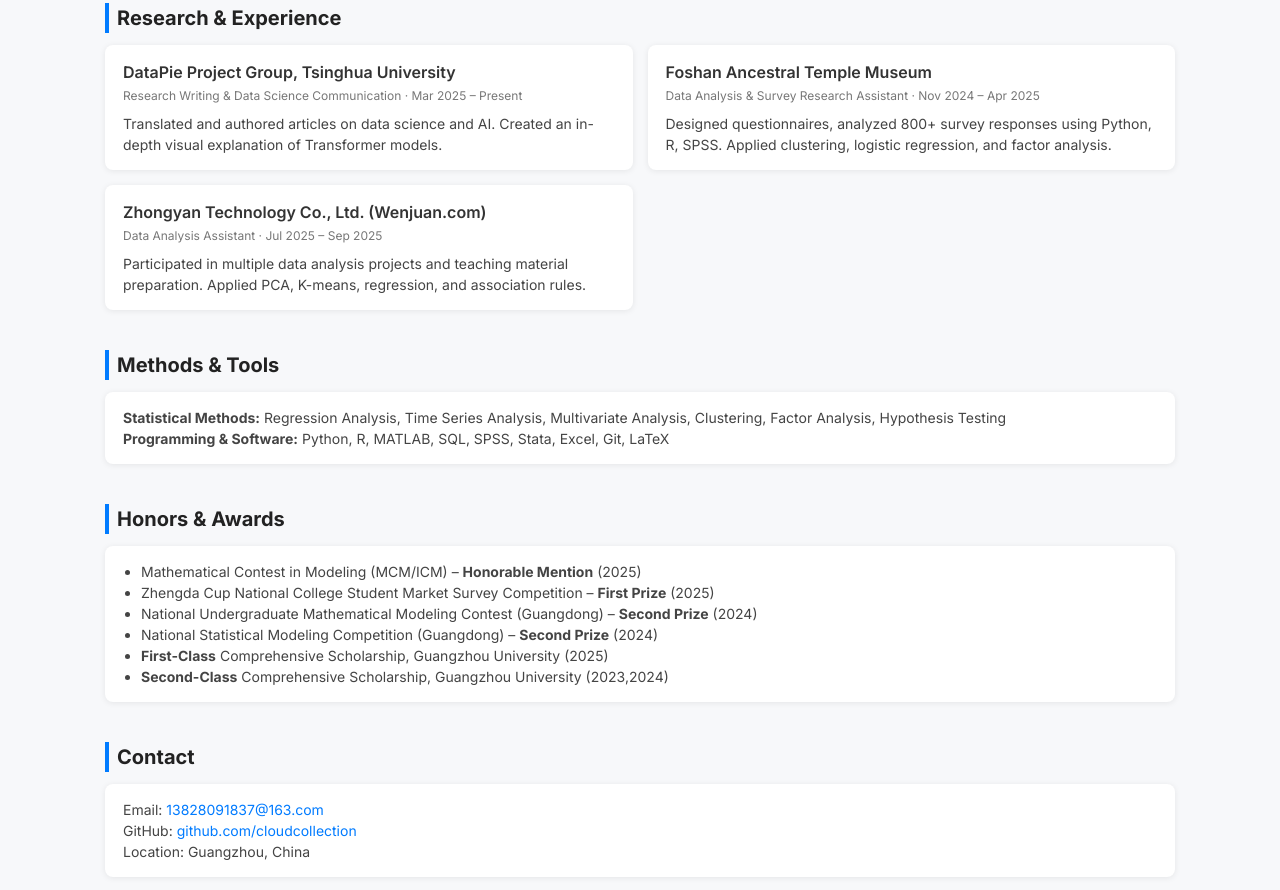
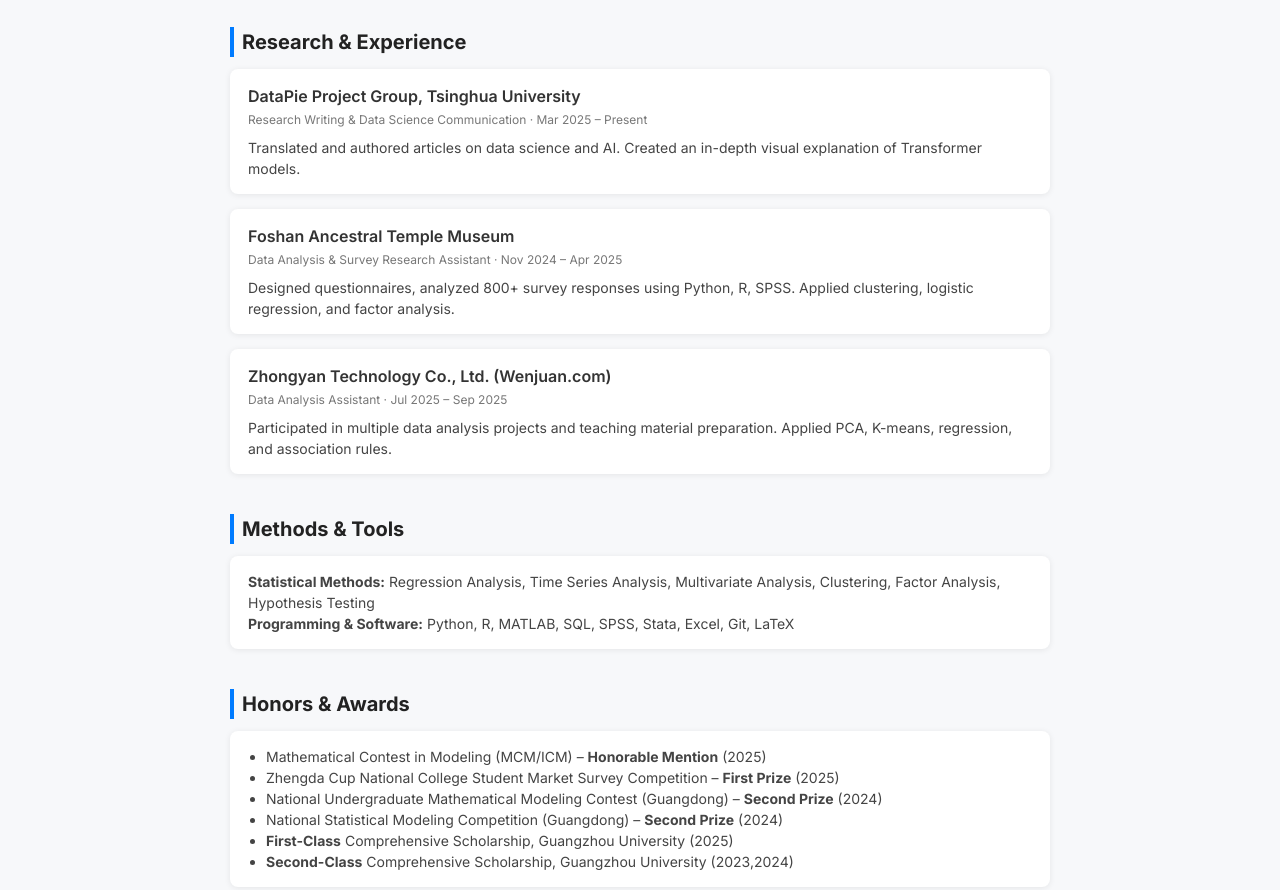
Before and after one commit to cloudcollection/cloudcollection.io, a plain HTML site: page index.html in a window 1280 px wide. Shown: the part 298-1188 px from the top of the page. Drawn offline with Linux system fonts and the light colour scheme.

Commit message:
Update index.html

```diff
--- a/index.html
+++ b/index.html
@@ -7,16 +7,16 @@
 <meta name="description" content="Ziyi Zhou, undergraduate student in Statistics at Guangzhou University, with research interests in statistical modeling, survey analysis, and time series analysis.">
 <link href="https://fonts.googleapis.com/css2?family=Inter:wght@400;600;700&display=swap" rel="stylesheet">
 <style>
+  /* 基础样式 */
   * { margin:0; padding:0; box-sizing:border-box; font-family: 'Inter', sans-serif; }
   body { line-height:1.5; background:#f7f8fa; color:#333; }
-
   a { text-decoration:none; color:#007bff; }
   a:hover { text-decoration:underline; }
 
   /* Header */
   header { display:flex; align-items:center; padding:15px 30px; background:#fff; border-bottom:1px solid #e0e0e0; }
   header .photo { width:70px; height:70px; border-radius:50%; object-fit:cover; }
-  header .info { margin-left:15px; flex:1; }
+  header .info { margin-left:15px; }
   header .info h1 { font-size:24px; font-weight:700; margin-bottom:3px; }
   header .info p { font-size:13px; color:#555; }
   header nav { margin-top:8px; }
@@ -24,15 +24,13 @@
   header nav a.active { color:#000; border-bottom:2px solid #007bff; padding-bottom:1px; }
 
   /* Container */
-  .container { max-width:1100px; margin:30px auto; padding:0 15px; }
+  .container { max-width:850px; margin:30px auto; padding:0 15px; }
 
   section { margin-bottom:40px; }
   section h2 { font-size:20px; font-weight:700; color:#222; margin-bottom:12px; border-left:4px solid #007bff; padding-left:8px; }
 
-  /* 卡片左右排列 */
-  .card-grid { display:grid; grid-template-columns: repeat(auto-fit, minmax(400px, 1fr)); gap:15px; }
-
-  .card { background:#fff; padding:15px 18px; border-radius:8px; box-shadow:0 1px 6px rgba(0,0,0,0.08); }
+  /* Card 样式 */
+  .card { background:#fff; padding:15px 18px; margin-bottom:15px; border-radius:8px; box-shadow:0 1px 6px rgba(0,0,0,0.08); }
   .card h3 { font-size:16px; font-weight:600; margin-bottom:3px; }
   .card .meta { font-size:12px; color:#777; margin-bottom:8px; }
   .card ul { list-style-type: disc; padding-left:18px; font-size:14px; color:#444; }
@@ -42,9 +40,6 @@
   footer { text-align:center; padding:15px; font-size:13px; color:#777; border-top:1px solid #e0e0e0; }
 
   /* 响应式 */
-  @media (max-width:900px) {
-    .card-grid { grid-template-columns: 1fr; }
-  }
   @media (max-width:600px) {
     header { flex-direction:column; align-items:flex-start; }
     header .info { margin-left:0; margin-top:10px; }
@@ -78,38 +73,36 @@
 
 <section id="experience">
   <h2>Research & Experience</h2>
-  <div class="card-grid">
+
   <div class="card">
     <h3>DataPie Project Group, Tsinghua University</h3>
     <p class="meta">Research Writing & Data Science Communication · Mar 2025 – Present</p>
     <p>Translated and authored articles on data science and AI. Created an in-depth visual explanation of Transformer models.</p>
   </div>
+
   <div class="card">
     <h3>Foshan Ancestral Temple Museum</h3>
     <p class="meta">Data Analysis & Survey Research Assistant · Nov 2024 – Apr 2025</p>
     <p>Designed questionnaires, analyzed 800+ survey responses using Python, R, SPSS. Applied clustering, logistic regression, and factor analysis.</p>
   </div>
+
   <div class="card">
     <h3>Zhongyan Technology Co., Ltd. (Wenjuan.com)</h3>
     <p class="meta">Data Analysis Assistant · Jul 2025 – Sep 2025</p>
     <p>Participated in multiple data analysis projects and teaching material preparation. Applied PCA, K-means, regression, and association rules.</p>
   </div>
-  </div>
 </section>
 
 <section id="methods">
   <h2>Methods & Tools</h2>
-  <div class="card-grid">
   <div class="card">
     <p><strong>Statistical Methods:</strong> Regression Analysis, Time Series Analysis, Multivariate Analysis, Clustering, Factor Analysis, Hypothesis Testing</p>
     <p><strong>Programming & Software:</strong> Python, R, MATLAB, SQL, SPSS, Stata, Excel, Git, LaTeX</p>
-    </div>
   </div>
 </section>
 
 <section id="honors">
   <h2>Honors & Awards</h2>
-  <div class="card-grid">
   <div class="card">
     <ul>
       <li>Mathematical Contest in Modeling (MCM/ICM) – <strong>Honorable Mention</strong> (2025)</li>
@@ -120,17 +113,14 @@
       <li><strong>Second-Class</strong> Comprehensive Scholarship, Guangzhou University (2023,2024)</li>
     </ul>
   </div>
-  </div>
 </section>
 
 <section id="contact">
   <h2>Contact</h2>
-  <div class="card-grid">
   <div class="card">
     <p>Email: <a href="mailto:13828091837@163.com">13828091837@163.com</a></p>
     <p>GitHub: <a href="https://github.com/cloudcollection" target="_blank">github.com/cloudcollection</a></p>
     <p>Location: Guangzhou, China</p>
-    </div>
   </div>
 </section>
 
```
Lines whose indentation alone changed are shown as unchanged.
